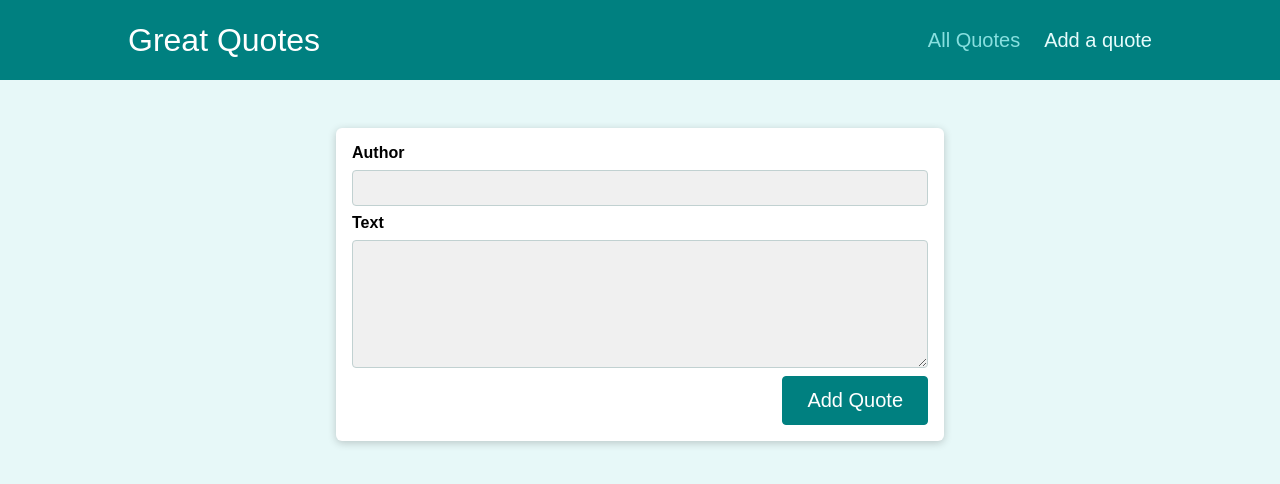
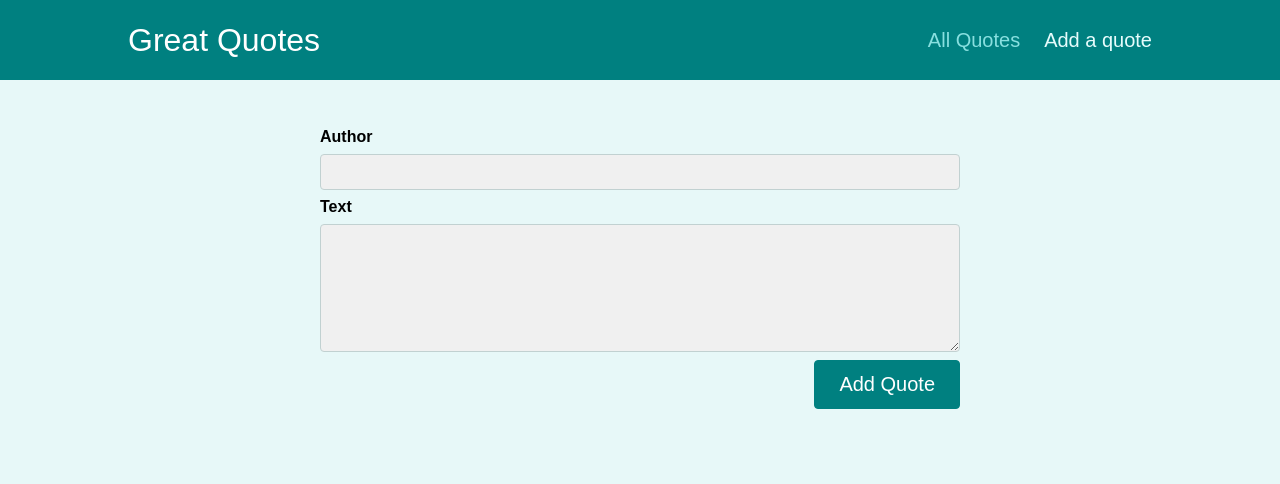
Before and after one commit to AliaksandrBortnik/react-routing, a React (Create React App) app: page /new-quote in a window 1280 px wide. Shown: the top 484 px of the page. Built offline with nearby package versions, Linux system fonts and the light colour scheme.

Commit message:
Leverage Prompt to prevent loosing entered data

```diff
--- a/src/components/quotes/QuoteForm.js
+++ b/src/components/quotes/QuoteForm.js
@@ -1,10 +1,13 @@
-import { useRef } from 'react';
+import {useRef, useState} from 'react';
 
 import Card from '../UI/Card';
 import LoadingSpinner from '../UI/LoadingSpinner';
 import classes from './QuoteForm.module.css';
+import {Prompt} from 'react-router-dom';
 
 const QuoteForm = (props) => {
+  const [isFilling, setIsFilling] = useState(false);
+
   const authorInputRef = useRef();
   const textInputRef = useRef();
 
@@ -19,9 +22,18 @@ const QuoteForm = (props) => {
     props.onAddQuote({ author: enteredAuthor, text: enteredText });
   }
 
+  const blurFormHandler = (e) => {
+    setIsFilling(true);
+  };
+
+  const finishFormFillingHandler = (e) => {
+    setIsFilling(false);
+  };
+
   return (
-    <Card>
-      <form className={classes.form} onSubmit={submitFormHandler}>
+    <>
+      <Prompt when={isFilling} message='You will loose your entered data if you leave!'/>
+      <form className={classes.form} onSubmit={submitFormHandler} onBlur={blurFormHandler}>
         {props.isLoading && (
           <div className={classes.loading}>
             <LoadingSpinner />
@@ -37,10 +49,10 @@ const QuoteForm = (props) => {
           <textarea id='text' rows='5' ref={textInputRef}></textarea>
         </div>
         <div className={classes.actions}>
-          <button className='btn'>Add Quote</button>
+          <button onClick={finishFormFillingHandler} className='btn'>Add Quote</button>
         </div>
       </form>
-    </Card>
+    </>
   );
 };
 
```
